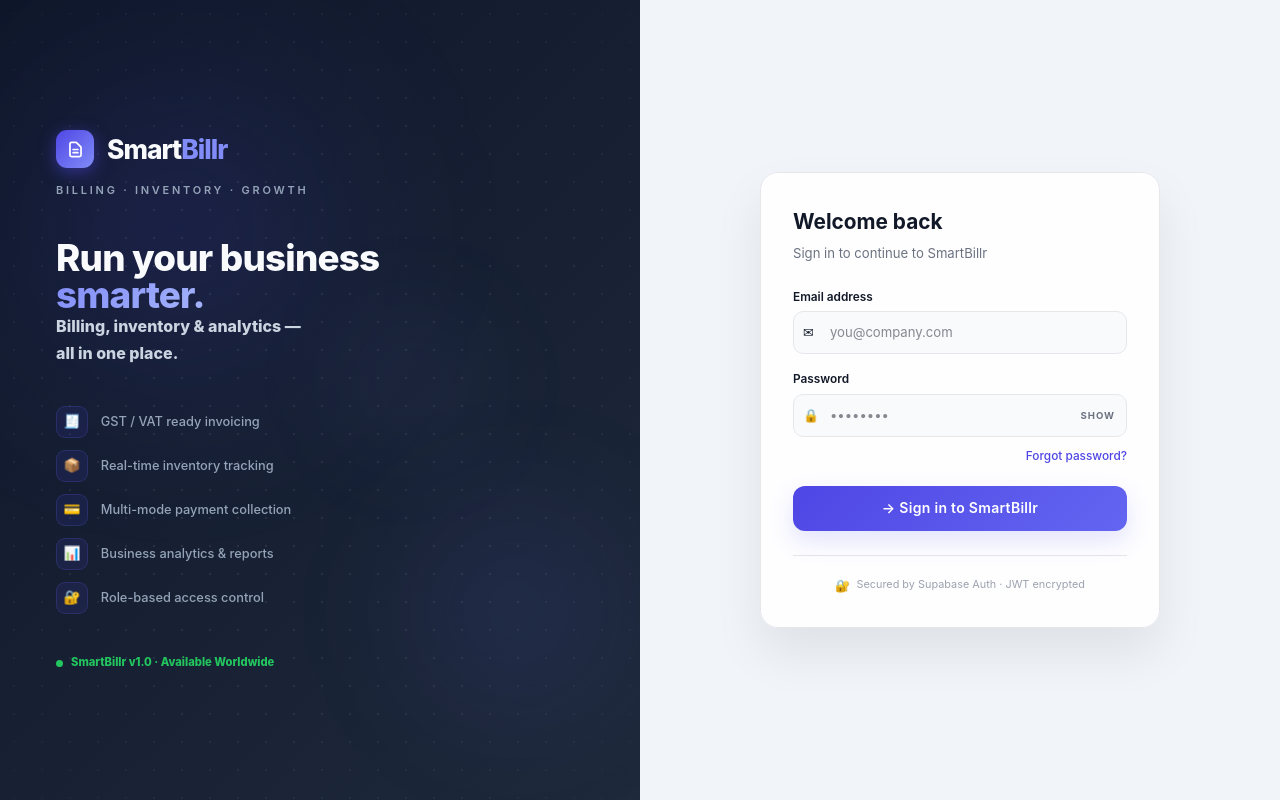
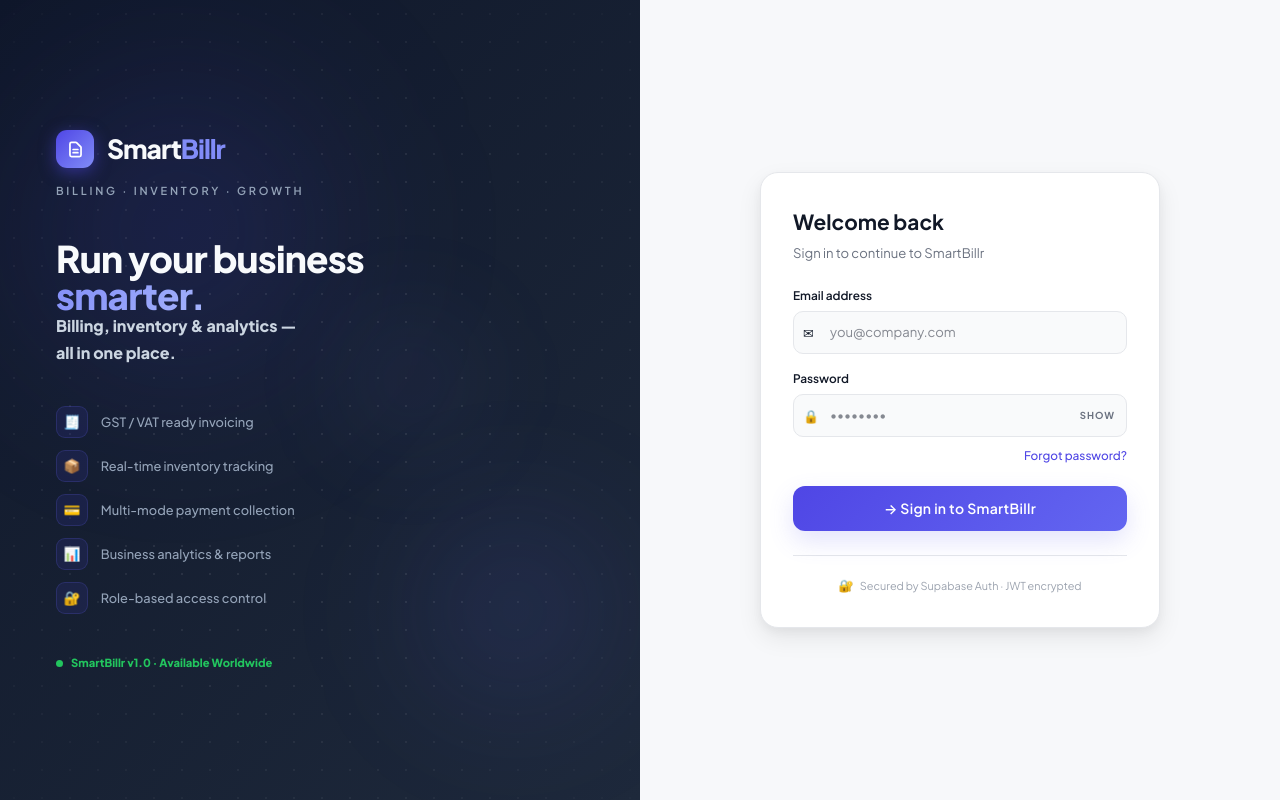
Before and after one commit to Venkat-2106/smartbillr, a React (Vite) app in the folder frontend/: page /login in a window 1280 px wide. Built offline with nearby package versions, Linux system fonts and the light colour scheme; no server answers.

Commit message:
fix(ui): align login page colors with active application theme

```diff
--- a/frontend/src/app/layouts/AuthLayout.jsx
+++ b/frontend/src/app/layouts/AuthLayout.jsx
@@ -4,7 +4,6 @@
       minHeight: '100vh',
       display: 'grid',
       gridTemplateColumns: '1fr 1fr',
-      fontFamily: 'Inter, sans-serif',
     }}>
 
       {/* LEFT — Dark hero panel */}
@@ -131,24 +130,23 @@
         </div>
       </div>
 
-      {/* RIGHT — Light form area */}
+      {/* RIGHT — Form area */}
       <div style={{
-        background: '#F1F5F9',
+        background: 'var(--bg-page)',
         display: 'flex',
         alignItems: 'center',
         justifyContent: 'center',
         padding: '2.5rem',
       }}>
-        {/* Glass card */}
+        {/* Card */}
         <div style={{
           width: '100%',
           maxWidth: '400px',
-          background: 'rgba(255,255,255,0.9)',
-          backdropFilter: 'blur(12px)',
-          border: '1px solid #E5E7EB',
+          background: 'var(--bg-card)',
+          border: '1px solid var(--border)',
           borderRadius: '18px',
           padding: '2rem',
-          boxShadow: '0 25px 50px rgba(0,0,0,0.08)',
+          boxShadow: 'var(--shadow-elevated)',
           transition: 'transform 0.25s ease',
         }}
           onMouseEnter={(e) => e.currentTarget.style.transform = 'translateY(-3px)'}
```
